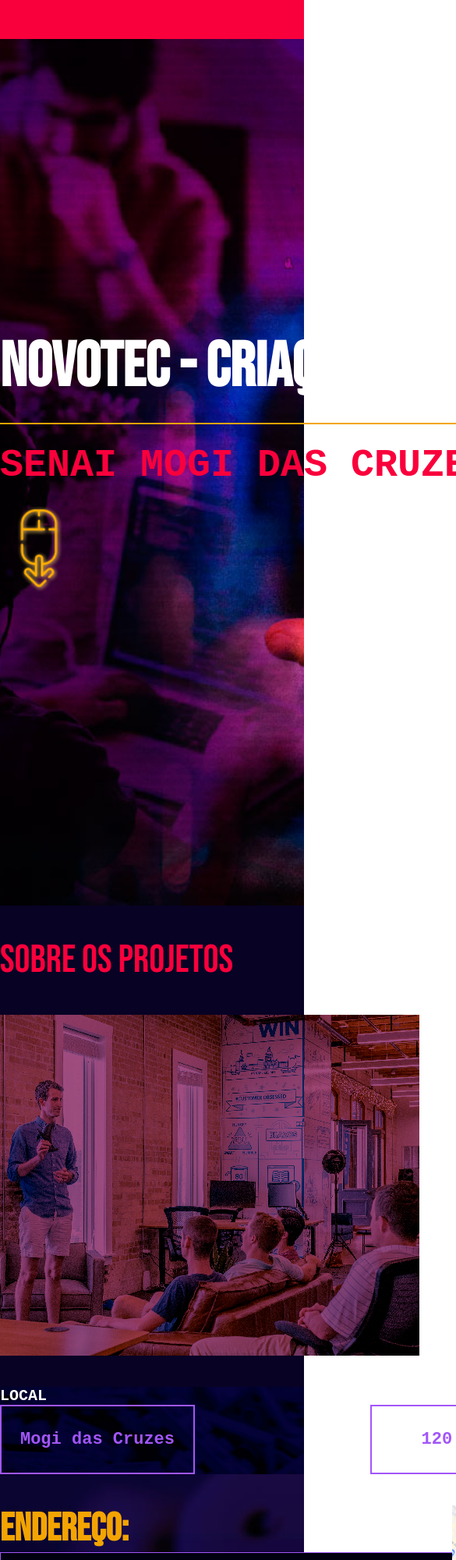
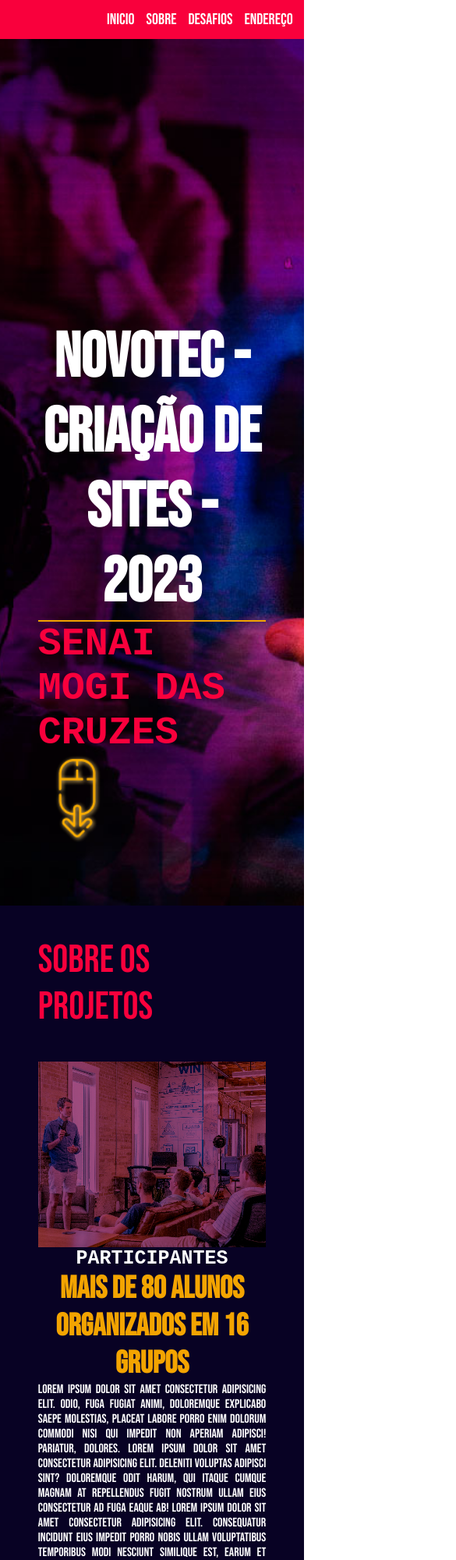
Before and after one commit to janainaalves2410/landingpagesenai, a plain HTML site: page index.html in a window 390 px wide. Shown: the top 2000 px of the page at 78% size, 585 px wide, since content can reach past the window. Drawn offline with Linux system fonts and the light colour scheme.

Commit message:
Update style.css

```diff
--- a/style.css
+++ b/style.css
@@ -210,3 +210,60 @@
         font-family: 'Courier New', Courier, monospace;
         font-size: 18px;
     }
+
+@media (max-width: 760px) {
+        .container-grid {
+            width: 75%;
+        }
+
+        .conteudo-header {
+            display: flex;
+            justify-content: center;
+        }
+
+        .conteudo-header a {
+             padding-left: 15px;
+        }
+
+        .texto-banner h1 {
+            text-align: center;
+        }
+
+        .imagem-sobre {
+            width: 100%;
+        }
+
+       .conteudo-sobre {
+            display: flex;
+            flex-direction: column;
+        }
+
+        .texto-sobre {
+            width: 100%;
+            height: unset;
+         text-align: center;
+        }
+
+        .texto-endereco {
+            width: 90%;
+        }
+
+        .texto-endereco p {
+            font-size: 15px;
+            width: 90%;
+        }
+
+        .conteudo-endereco {
+            width: 100%;
+        }
+
+        .conteudo-info {
+            display: flex;
+            flex-direction: column;
+            align-items: center;
+        }
+
+        .mapa {
+         display: none;
+        }
+    }
```
